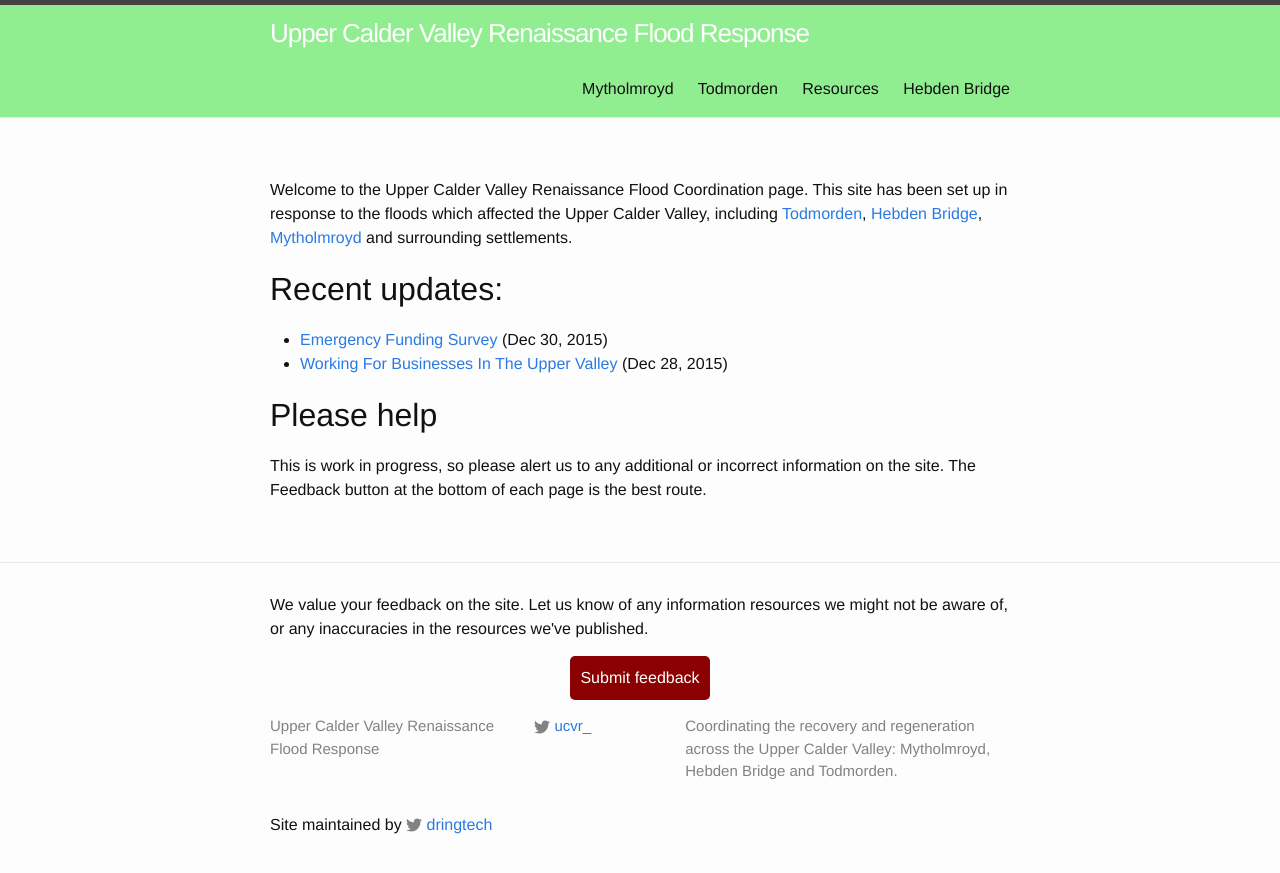
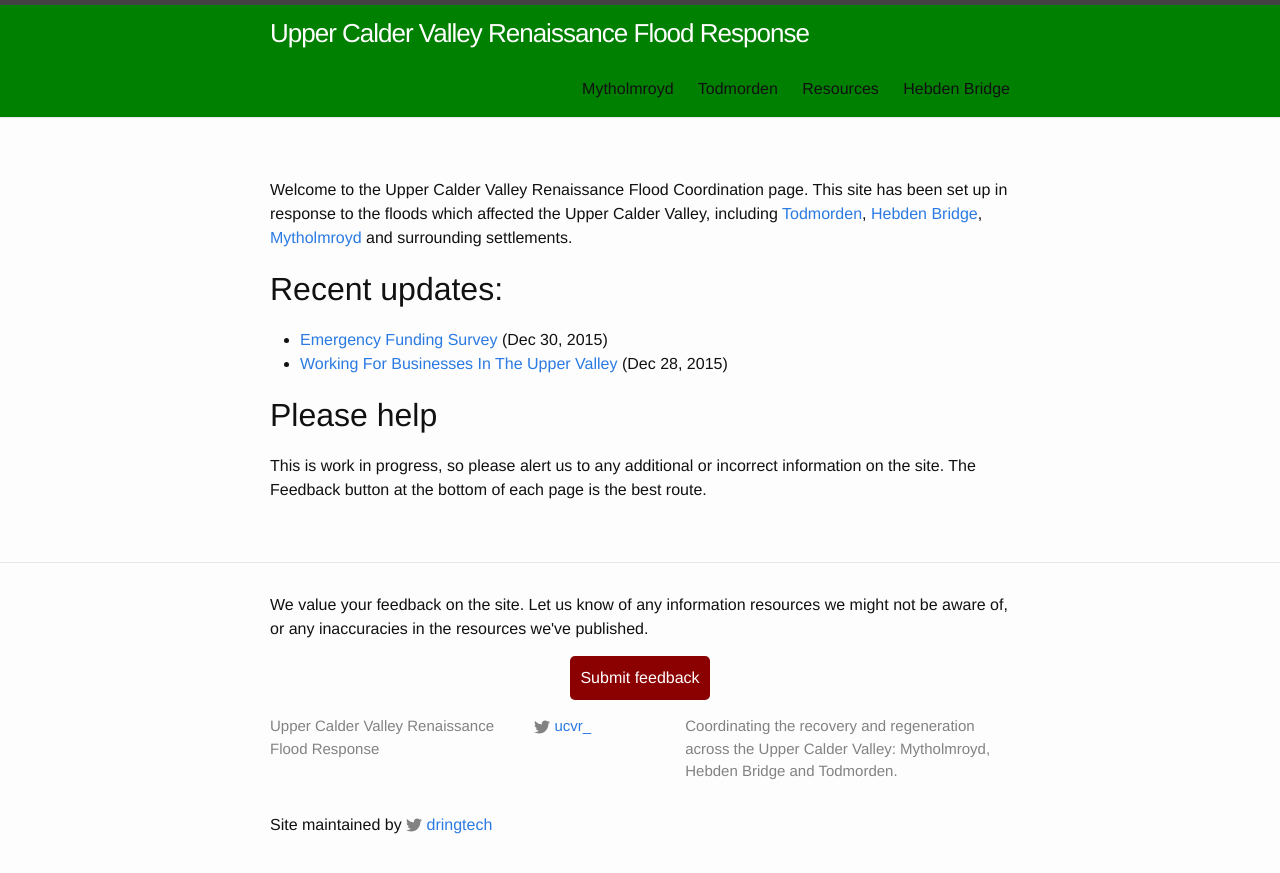
Before and after one commit to dringtech/ucvr-flood-info, a Jekyll site: the page built from index.md, in a window 1280 px wide. Shown: the top 873 px of the page. Built offline with Jekyll 4.4.1, drawn with Linux system fonts in a browser that asks for light colours.

Commit message:
Revert header color to green

```diff
--- a/_sass/_custom.scss
+++ b/_sass/_custom.scss
@@ -25,7 +25,7 @@ a.button {
 }
 
 .site-header {
-  background: lightgreen;
+  background: green;
   color: white;
   a {
     color: white;
```
